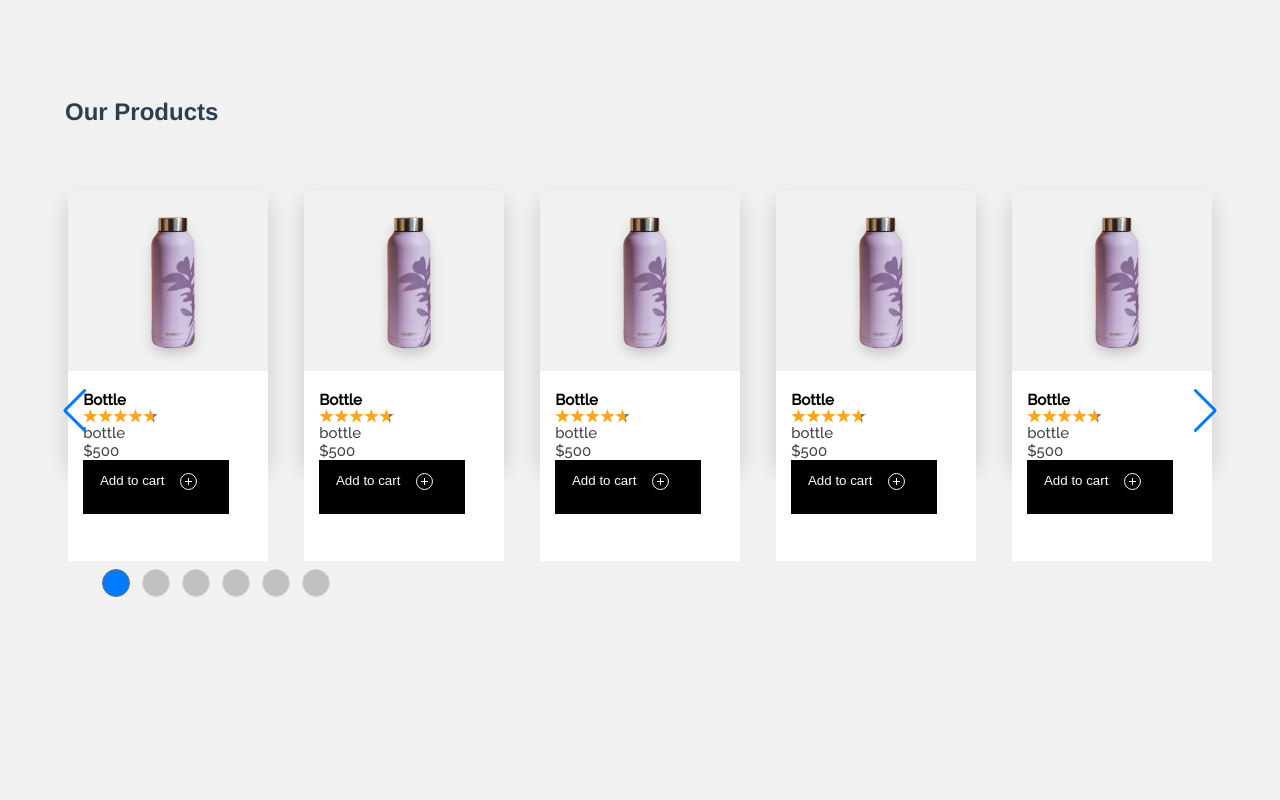
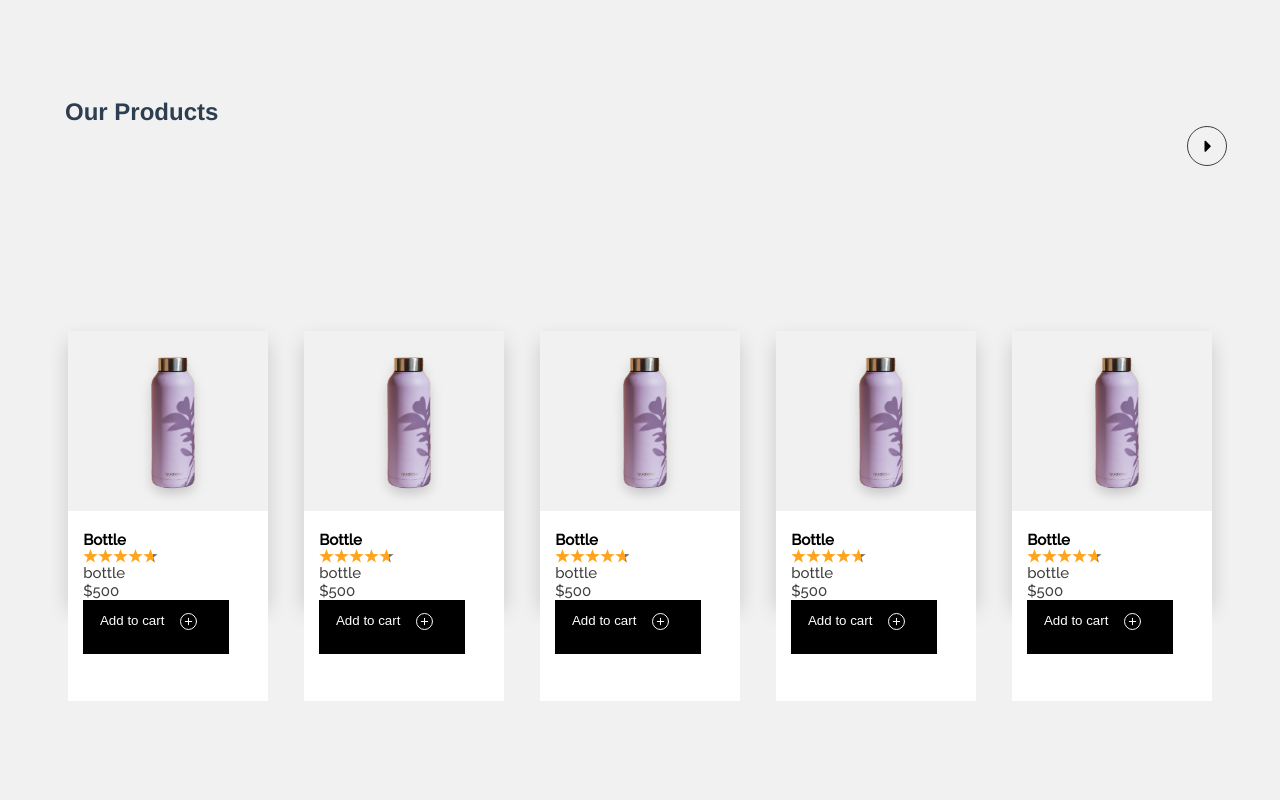
Before and after one commit to Open-RCA/eCom-vue-frontend, a Vue app: page / in a window 1280 px wide. Shown: the part 1540-2340 px from the top of the page. Built offline with nearby package versions, Linux system fonts and the light colour scheme.

Commit message:
customized swiper navigation buttons

```diff
--- a/src/components/ProductCard.vue
+++ b/src/components/ProductCard.vue
@@ -1,38 +1,92 @@
 <template>
   <div class="card-container row">
+    <div class="product-card-swipper-btns">
+      <button class="product-card-swipper-btns--next">
+        <svg
+          xmlns="http://www.w3.org/2000/svg"
+          id="Outline"
+          viewBox="0 0 24 24"
+          width="20"
+          height="20"
+        >
+          <path
+            d="M9,17.88V6.71A1,1,0,0,1,10.71,6l5.58,5.59a1,1,0,0,1,0,1.41l-5.58,5.59A1,1,0,0,1,9,17.88Z"
+          />
+        </svg>
+      </button>
+      <!-- <button class="product-card-swipper-btns--next">next</button> -->
+    </div>
+
     <swiper class="swiper" :options="swiperOption">
-        <swiper-slide v-for="(product,i) in products" :key="i">
-            <div class="product-card"  >
+      <swiper-slide v-for="(product, i) in products" :key="i">
+        <div class="product-card">
           <div class="product-image">
-                    <img src="../../public/bottle2@3x.png" alt="">
+            <img src="../../public/bottle2@3x.png" alt="" />
           </div>
           <div class="product-details">
-                    <p class="product-name">{{product.name}}</p>
-                    <div class="rating"><rating-stars v-bind="config"></rating-stars></div>
-                    <p>{{product.description}}</p>
-                    <p>${{product.price}}</p>
-                    <button class="cart-btn">Add to cart
-                        <svg xmlns="http://www.w3.org/2000/svg" width="17" height="17" viewBox="0 0 17 17">
-  <g id="Icon_feather-plus-circle" data-name="Icon feather-plus-circle" transform="translate(-2.5 -2.5)">
-    <path id="Path_15" data-name="Path 15" d="M19,11a8,8,0,1,1-8-8A8,8,0,0,1,19,11Z" fill="none" stroke="#fafafa" stroke-linecap="round" stroke-linejoin="round" stroke-width="1"/>
-    <path id="Path_16" data-name="Path 16" d="M18,12v6.4" transform="translate(-7 -4.2)" fill="none" stroke="#fafafa" stroke-linecap="round" stroke-linejoin="round" stroke-width="1"/>
-    <path id="Path_17" data-name="Path 17" d="M12,18h6.4" transform="translate(-4.2 -7)" fill="none" stroke="#fafafa" stroke-linecap="round" stroke-linejoin="round" stroke-width="1"/>
-
+            <p class="product-name">{{ product.name }}</p>
+            <div class="rating">
+              <rating-stars v-bind="config"></rating-stars>
+            </div>
+            <p>{{ product.description }}</p>
+            <p>${{ product.price }}</p>
+            <button class="cart-btn">
+              Add to cart
+              <svg
+                xmlns="http://www.w3.org/2000/svg"
+                width="17"
+                height="17"
+                viewBox="0 0 17 17"
+              >
+                <g
+                  id="Icon_feather-plus-circle"
+                  data-name="Icon feather-plus-circle"
+                  transform="translate(-2.5 -2.5)"
+                >
+                  <path
+                    id="Path_15"
+                    data-name="Path 15"
+                    d="M19,11a8,8,0,1,1-8-8A8,8,0,0,1,19,11Z"
+                    fill="none"
+                    stroke="#fafafa"
+                    stroke-linecap="round"
+                    stroke-linejoin="round"
+                    stroke-width="1"
+                  />
+                  <path
+                    id="Path_16"
+                    data-name="Path 16"
+                    d="M18,12v6.4"
+                    transform="translate(-7 -4.2)"
+                    fill="none"
+                    stroke="#fafafa"
+                    stroke-linecap="round"
+                    stroke-linejoin="round"
+                    stroke-width="1"
+                  />
+                  <path
+                    id="Path_17"
+                    data-name="Path 17"
+                    d="M12,18h6.4"
+                    transform="translate(-4.2 -7)"
+                    fill="none"
+                    stroke="#fafafa"
+                    stroke-linecap="round"
+                    stroke-linejoin="round"
+                    stroke-width="1"
+                  />
                 </g>
               </svg>
             </button>
           </div>
         </div>
       </swiper-slide>
-        <div class="swiper-pagination" slot="pagination"></div>
-        <div class="swiper-button-prev" slot="button-prev"></div>
-        <div class="swiper-button-next" slot="button-next"></div>
     </swiper>
   </div>
 </template>
 
 <script>
-import ratingStars from "./RatingStars"
+import ratingStars from "./RatingStars";
 import { Swiper, SwiperSlide } from "vue-awesome-swiper";
 import "swiper/css/swiper.css";
 export default {
@@ -42,9 +96,9 @@ export default {
     Swiper,
     SwiperSlide,
   },
-    props: ['products'],
-    data(){
-        return{
+  props: ["products"],
+  data() {
+    return {
       config: {
         rating: 4.7,
         isIndicatorActive: true,
@@ -52,8 +106,8 @@ export default {
           fullStarColor: "#ffa41c",
           emptyStarColor: "#737373",
           starWidth: 15,
-                    starHeight: 15
-                }
+          starHeight: 15,
+        },
       },
       swiperOption: {
         slidesPerView: 5,
@@ -62,60 +116,101 @@ export default {
         loop: true,
         loopFillGroupWithBlank: false,
         pagination: {
-                el: '.swiper-pagination',
-                clickable: true
+          el: ".swiper-pagination",
+          clickable: true,
         },
         navigation: {
-                nextEl: '.swiper-button-next',
-                prevEl: '.swiper-button-prev'
+          nextEl: ".product-card-swipper-btns--next",
+          prevEl: ".product-card-swipper-btns--prev",
+        },
+      },
+    };
+  },
+};
+</script>
+
+<style lang="scss" scoped>
+@import "./base.scss";
+.card-container {
+  font-family: Raleway;
+  background: #f1f1f1;
+  //widows: 100%;
+  height: 100vh;
+  margin: 0;
+  padding: 0;
+
+  .product-card-swipper-btns {
+    position: relative;
+    width: 100vw;
+
+    // @mixin slider-button {
+    //   position: absolute;
+    //   width: 3rem;
+    //   height: 3rem;
+    //   cursor: pointer;
+    //   text-al
+    //   svg#Outline {
+    //       margin-top: 10px;
+    //   }
+
+    // }
+
+    // &--prev {
+    //   @include slider-button;
+    //   left: 0;
+    // }
+    &--next {
+      position: absolute;
+      background: none;
+      color: #131313;
+      outline: none;
+      width: 40px;
+      height: 40px;
+      border: 1px solid #3f3f3f;
+      border-radius: 50%;
+      cursor: pointer;
+      right: 4em;
+      transition-duration: 0.5s;
+      svg#Outline {
+          margin-top: 2px;
       }
+      &:hover{
+        background-color: #000;
+        fill: #fff;
       }
     }
   }
 
-}
-</script>
-
-<style lang="scss" scoped>
-@import "./base.scss";
-.card-container{
-    font-family: Raleway;
-    background: #F1F1F1;
-    //widows: 100%;
-    height: 100vh;
-    margin: 0;
-    padding: 0;
-    .swiper{
+  .swiper {
     box-shadow: none;
     background-color: transparent;
     width: 92vw;
   }
-    .product-card{
-
+  .product-card {
     // max-width: 18%;
     height: 270px;
     box-shadow: 0px 10px 20px rgba(0, 0, 0, 0.16);
     margin: 15px 17px;
-        &:hover{
+    &:hover {
       cursor: pointer;
     }
-        .product-image{
+    .product-image {
       height: 180px;
-            img{
+      img {
         height: 230px;
         width: 270px;
         margin: -20px -30px 0;
       }
     }
-        .product-details{
+    .product-details {
       height: 190px;
       background: #fff;
-            p{
+      p {
         color: #414141;
         text-align: left;
         padding: 0 15px !important;
       }
-            .product-name{
+      .product-name {
         color: #000;
         font-weight: bold;
         font-size: 15px;
@@ -124,7 +219,7 @@ export default {
       .rating {
         margin-left: 15px;
       }
-            .cart-btn{
+      .cart-btn {
         margin-left: 15px;
         color: #fff;
         background: #000;
@@ -134,16 +229,15 @@ export default {
         display: grid;
         grid-template-columns: 2fr 1fr;
         padding-top: 12px;
-                img{
+        img {
           height: 15px;
           margin-left: 23px;
         }
-                &:hover{
+        &:hover {
           cursor: pointer;
         }
       }
     }
   }
 }
-
 </style>
```
Also changed, not shown: src/assets/svg/caret-right.svg (added). Lines whose indentation alone changed are shown as unchanged.
